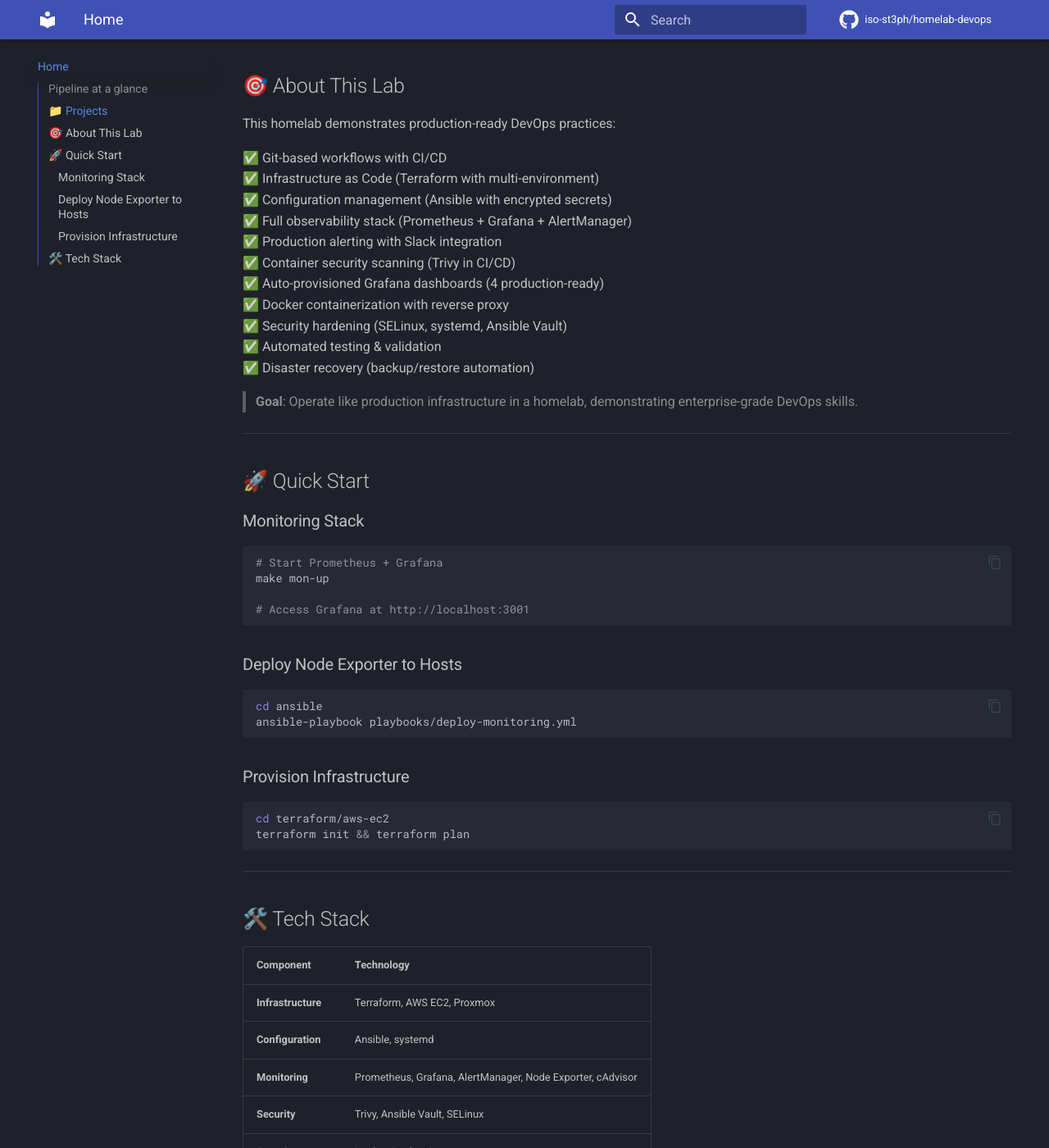
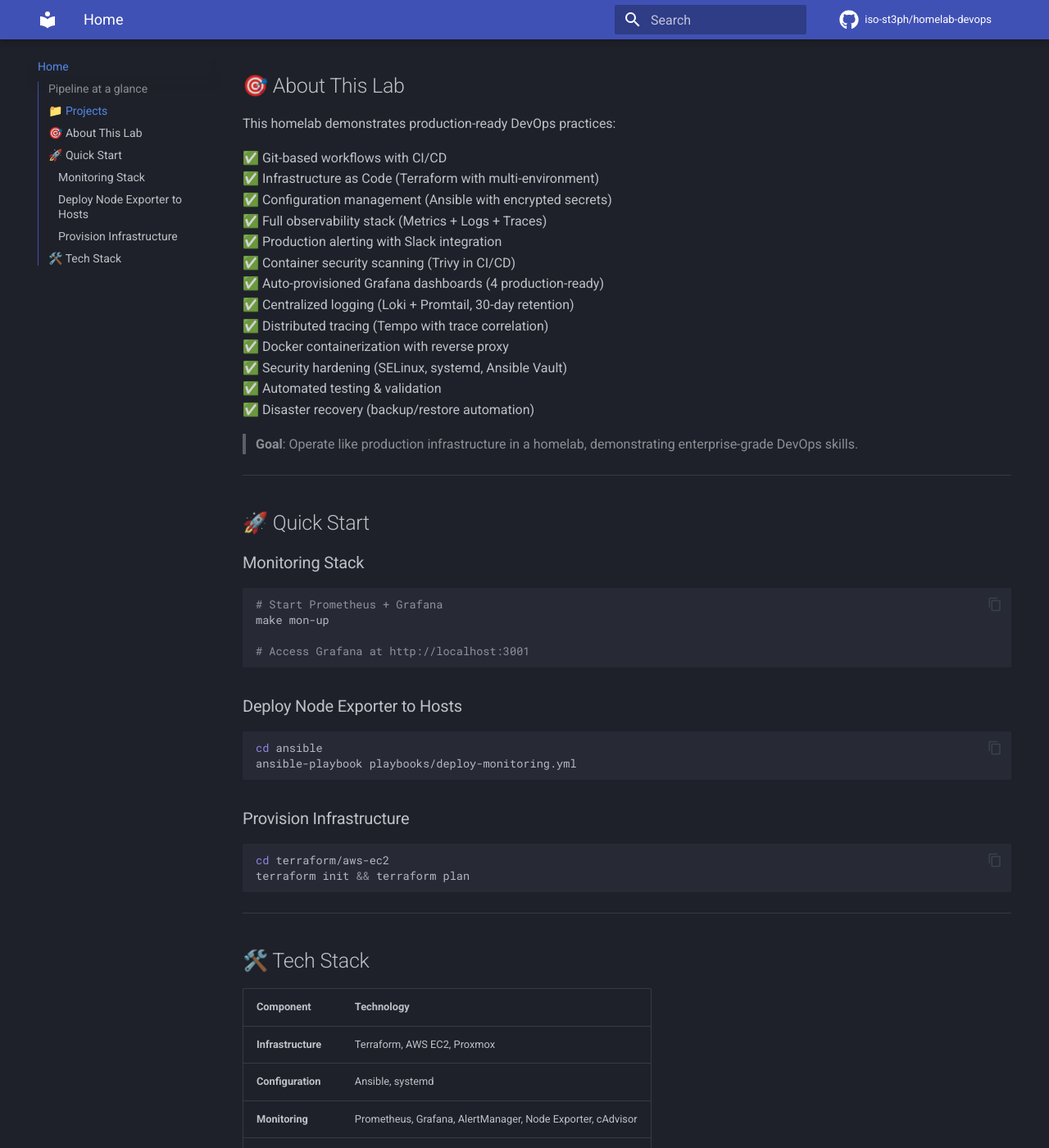
Before and after one commit to iso-st3ph/homelab-devops, an MkDocs documentation site: the page built from docs/index.md, in a window 1280 px wide and 1400 px high, scrolled down 1829 px. Shown: the whole window at 82% size. Built offline with MkDocs 1.6.1 and Material for MkDocs 9.7.7, drawn with Linux system fonts in a browser that asks for light colours; emoji names are drawn with the system emoji font; comment, search, counter and statistics services are not loaded; some of the changed text lies outside the part shown.

Commit message:
docs: update Phase 2 completion - full observability stack
Updates for completed cloud-native features:

README.md:
- Mark all Phase 2 tasks as completed ✅
- Add Loki + Promtail log aggregation to roadmap
- Add Tempo distributed tracing to roadmap
- Expand tech stack with Logging and Tracing categories
- Enhanced observability section with metrics/logs/traces
- Document trace correlation features (trace→logs, trace→metrics)
- Added retention policies (metrics: 15d, logs: 30d, traces: 30d)

docs/index.md:
- Update feature highlights with full observability stack
- Add Logging (Loki, Promtail) to tech stack
- Add Tracing (Tempo with OTLP) to tech stack
- Highlight centralized logging and distributed tracing

Phase 2 Complete - Cloud Native Observability:
✅ Container security scanning (Trivy)
✅ Grafana dashboards (4 production dashboards)
✅ Log aggregation (Loki + Promtail, 30-day retention)
✅ Distributed tracing (Tempo, OTLP receivers, trace correlation)

Complete stack now provides unified observability:
- Metrics (Prometheus)
- Logs (Loki)
- Traces (Tempo)
- Dashboards (Grafana)
- Alerts (AlertManager)
- Security (Trivy)

```diff
--- a/docs/index.md
+++ b/docs/index.md
@@ -46,10 +46,12 @@
 ✅ Git-based workflows with CI/CD
 ✅ Infrastructure as Code (Terraform with multi-environment)
 ✅ Configuration management (Ansible with encrypted secrets)
-✅ Full observability stack (Prometheus + Grafana + AlertManager)
+✅ Full observability stack (Metrics + Logs + Traces)
 ✅ Production alerting with Slack integration
 ✅ Container security scanning (Trivy in CI/CD)
 ✅ Auto-provisioned Grafana dashboards (4 production-ready)
+✅ Centralized logging (Loki + Promtail, 30-day retention)
+✅ Distributed tracing (Tempo with trace correlation)
 ✅ Docker containerization with reverse proxy
 ✅ Security hardening (SELinux, systemd, Ansible Vault)
 ✅ Automated testing & validation
@@ -90,6 +92,8 @@
 | **Infrastructure** | Terraform, AWS EC2, Proxmox |
 | **Configuration** | Ansible, systemd |
 | **Monitoring** | Prometheus, Grafana, AlertManager, Node Exporter, cAdvisor |
+| **Logging** | Loki, Promtail |
+| **Tracing** | Tempo (OTLP, trace correlation) |
 | **Security** | Trivy, Ansible Vault, SELinux |
 | **Containers** | Docker, Docker Compose |
 | **CI/CD** | GitHub Actions, Jenkins, pre-commit |
```
Also changed, not shown: README.md (+23 -5 lines).
